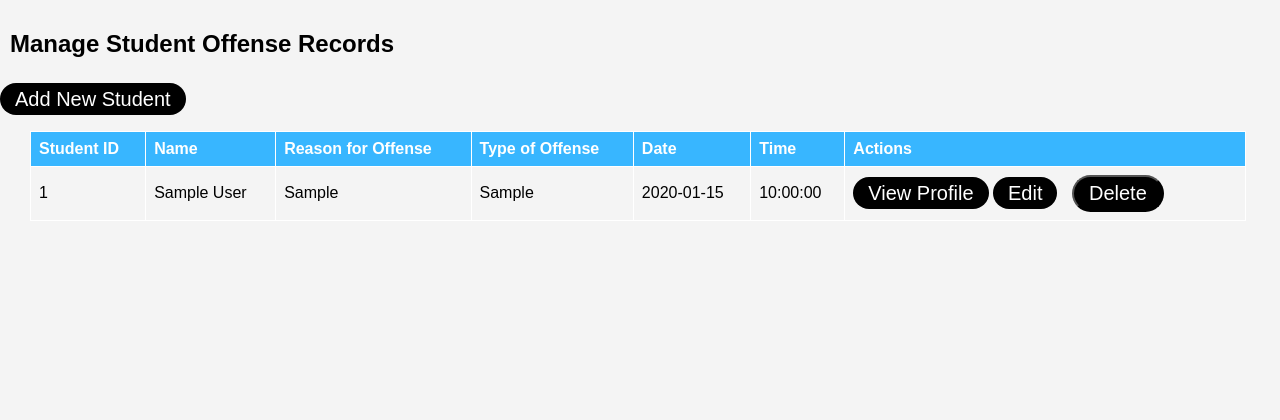
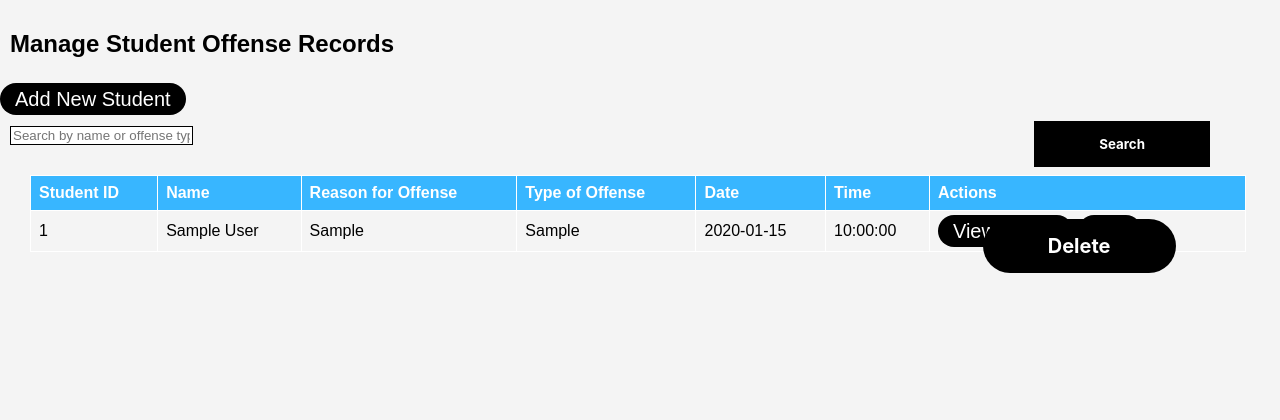
Before and after one commit to JanDanielNieto/guidancesystem, a Flask app: page /manage_records in a window 1280 px wide. Shown: the part 80-500 px from the top of the page. Run offline with Flask 3, Linux system fonts and the light colour scheme; tables that the repository leaves empty hold one stand-in row (values such as "Sample post").

Commit message:
added search function

```diff
--- a/guidance-counselor-student-management/app/templates/manage_records.html
+++ b/guidance-counselor-student-management/app/templates/manage_records.html
@@ -3,6 +3,12 @@
 {% block content %}
 <h2>Manage Student Offense Records</h2>
 <a href="{{ url_for('main.add_student') }}" class="capsule-button">Add New Student</a>
+
+<form method="GET" action="{{ url_for('main.manage_records') }}">
+    <input type="text" name="search" placeholder="Search by name or offense type" value="{{ request.args.get('search', '') }}">
+    <button type="submit">Search</button>
+</form>
+
 <table>
     <thead>
         <tr>
@@ -28,7 +34,7 @@
                 <a href="{{ url_for('main.view_profile', student_id=offense.student_id) }}">View Profile</a>
                 <a href="{{ url_for('main.edit_offense', offense_id=offense.id) }}">Edit</a>
                 <form action="{{ url_for('main.delete_offense', offense_id=offense.id) }}" method="POST" style="display:inline;">
-                    <button class="inline" type="delete" onclick="return confirm('Are you sure you want to delete this record?');">Delete</button>
+                    <button class="inline" type="submit" onclick="return confirm('Are you sure you want to delete this record?');">Delete</button>
                 </form>
             </td>
         </tr>
--- a/guidance-counselor-student-management/app/templates/view_records.html
+++ b/guidance-counselor-student-management/app/templates/view_records.html
@@ -3,6 +3,12 @@
 {% block content %}
 <h2>Student Records</h2>
 <a href="{{ url_for('main.add_student') }}" class="capsule-button">Add New Student</a>
+
+<form method="GET" action="{{ url_for('main.view_records') }}">
+    <input type="text" name="search" placeholder="Search by name" value="{{ request.args.get('search', '') }}">
+    <button type="submit">Search</button>
+</form>
+
 <table>
     <tr>
         <th>Name</th>
```
Also changed, not shown: guidance-counselor-student-management/instance/site.db.
